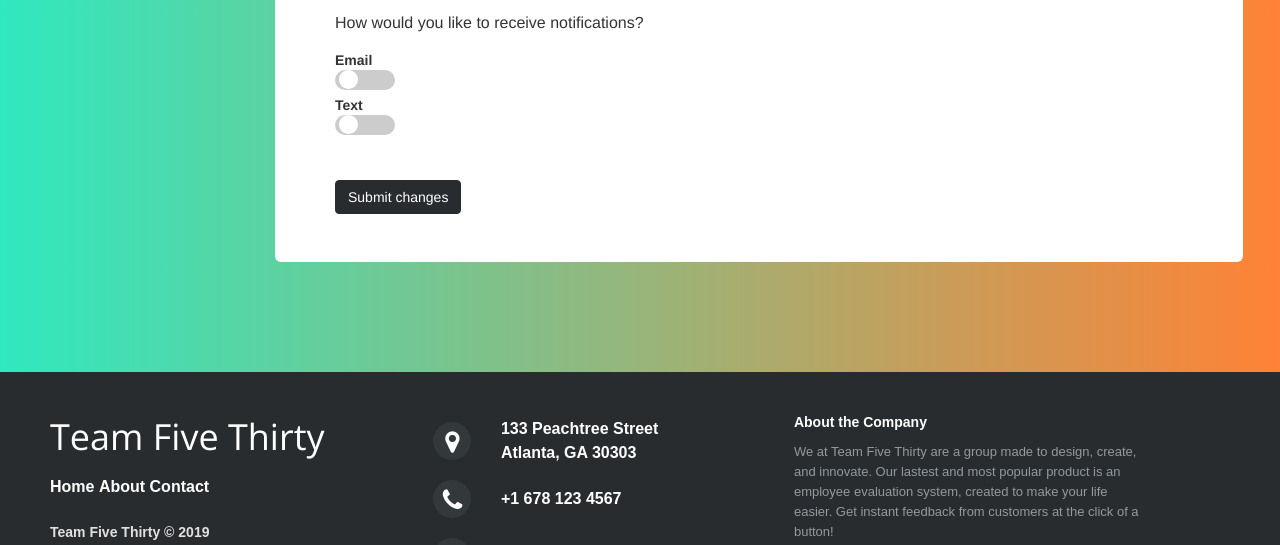
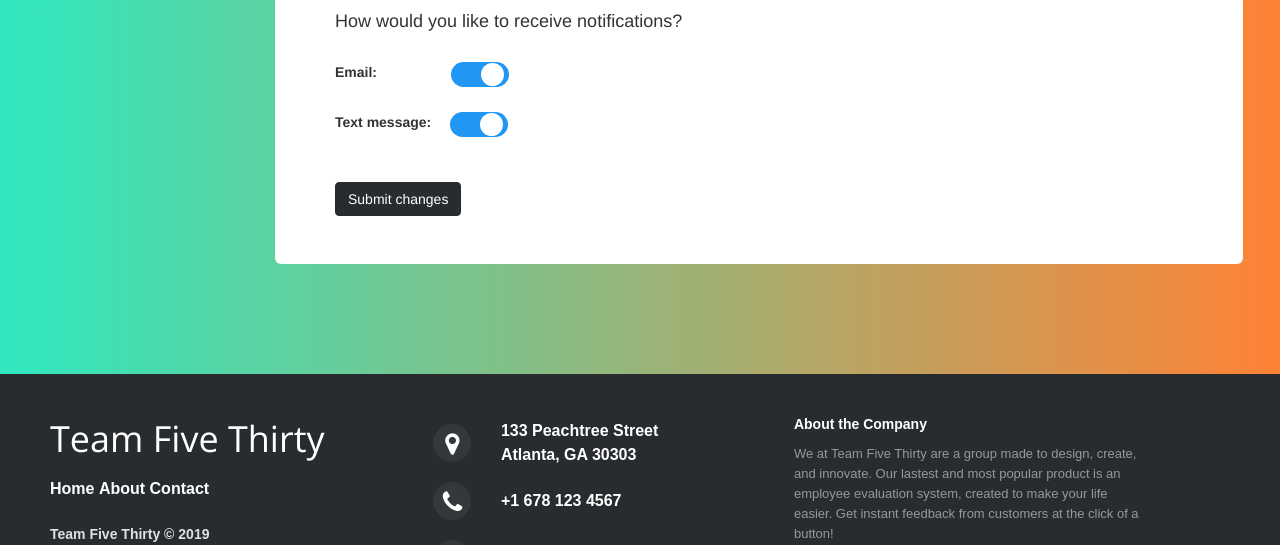
Before and after one commit to QuyenHuynh/Customer-Feedback-System, a plain HTML site: page notifications.html in a window 1280 px wide. Shown: the part 242-787 px from the top of the page. Drawn offline with nearby package versions, Linux system fonts and the light colour scheme.

Commit message:
improved toggle buttons

```diff
--- a/assets/css/style.css
+++ b/assets/css/style.css
@@ -114,12 +114,18 @@ input[type="radio"] {
 #drop-down {
 	height: 30px;
 }
+
 /*toggle switches*/
 .switch {
   position: relative;
   display: inline-block;
-	width: 60px;
-	height: 20px;
+  width: 58px;
+	height: 25px;
+	left: 15px;
+}
+#emailswitch {
+	position: relative;
+	left: 70px;
 }
 
 .switch input {
@@ -143,8 +149,8 @@ input[type="radio"] {
 .slider:before {
   position: absolute;
   content: "";
-	height: 19px;
-	width: 19px;
+  height: 23px;
+  width: 23px;
   left: 4px;
   bottom: 1px;
   background-color: white;
--- a/notifications.html
+++ b/notifications.html
@@ -66,18 +66,20 @@
             <hr class="my-4">
             <div id="settings-content">
                 <form>
-                    <p>How would you like to receive notifications?</p>
+                    <h4>How would you like to receive notifications?</h4>
+                    <br>
 
-                    <b>Email</b><br>
-                    <label class="switch" id="emailSwitch">
-                            <input type="checkbox">
-                            <span class="slider round"></span>
-                          </label><br>
-                    <b>Text</b><br>
-                    <label class="switch" id="textSwitch">
-                            <input type="checkbox">
-                            <span class="slider round"></span>
-                          </label>
+                    <b>Email:</b>
+                    <label class="switch" id="emailswitch">
+                      <input type="checkbox" checked>
+                      <span class="slider round"></span>
+                    </label> <br><br>
+
+                    <b>Text message:</b>
+                    <label class="switch" id="textswitch">
+                      <input type="checkbox" checked>
+                      <span class="slider round"></span>
+                    </label>
 
                 </form>
                 <br>
```
Lines whose indentation alone changed are shown as unchanged.
